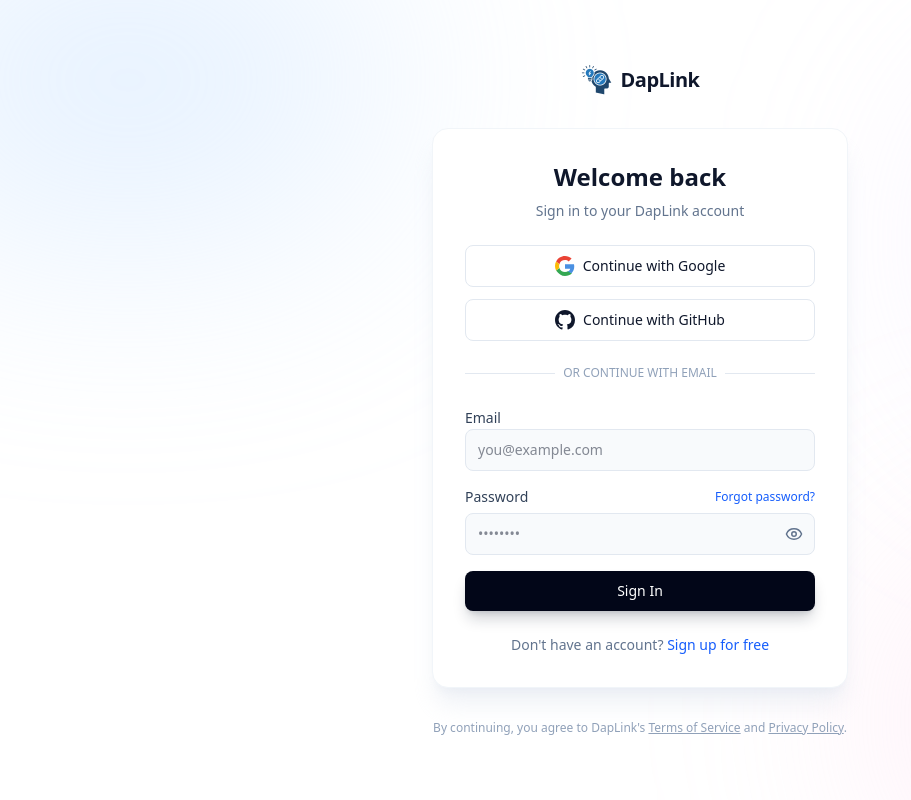
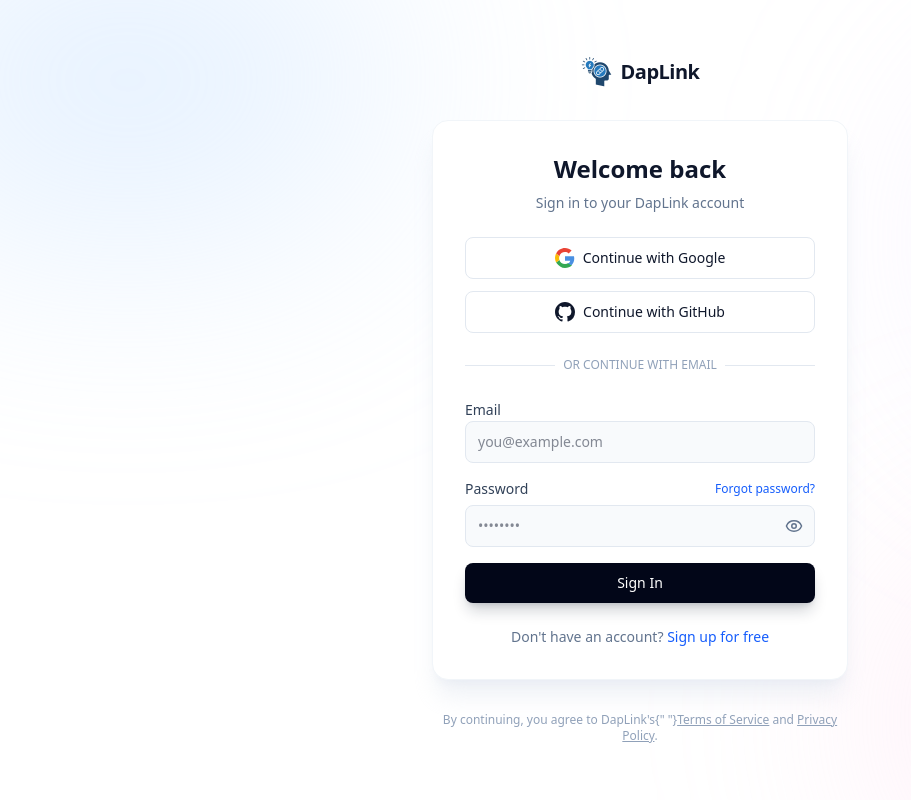
Before and after one commit to kunal834/Daplink, a Next.js app: page /login in a window 1280 px wide. Shown: the whole page, without its empty margins (0-911 px from the left). Built offline with nearby package versions, Linux system fonts and the light colour scheme; no server answers.

Commit message:
solved apos error

```diff
--- a/app/login/page.js
+++ b/app/login/page.js
@@ -225,7 +225,7 @@ export default function LoginPage() {
         </div>
 
         <p className="text-center text-xs text-slate-400 mt-8">
-          By continuing, you agree to DapLink's{" "}
+          {`By continuing, you agree to DapLink's{" "}`}
           <Link href="#" className="underline hover:text-slate-500">Terms of Service</Link> and{" "}
           <Link href="#" className="underline hover:text-slate-500">Privacy Policy</Link>.
         </p>
```
